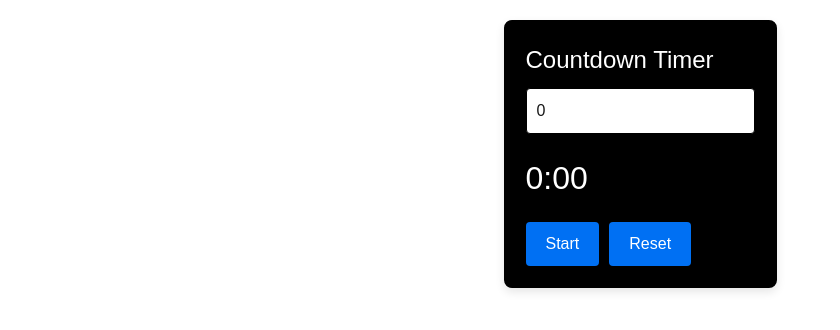
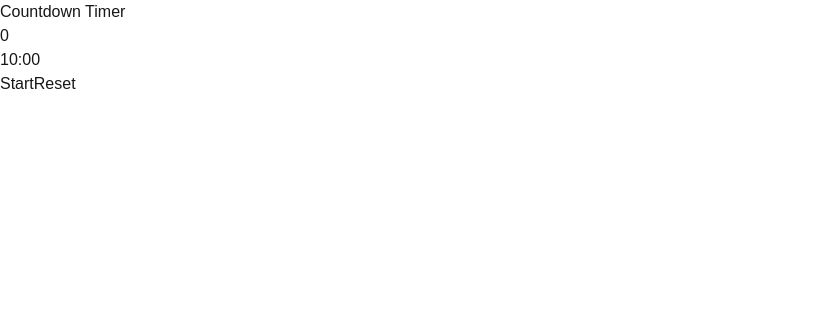
Before and after one commit to Raimaqureshi/countdown-timer, a Next.js app: page / in a window 1280 px wide. Shown: the top 330 px of the page, without its empty margins (0-840 px from the left). Built offline with nearby package versions, Linux system fonts and the light colour scheme.

Commit message:
Initial commit

```diff
--- a/src/app/page.tsx
+++ b/src/app/page.tsx
@@ -1,6 +1,5 @@
 "use client";  // Add this line at the top
 import { useEffect, useState } from 'react';
-import styles from './countdown-timer.module.css'; // Make sure this path is correct
 
 interface CountdownTimerProps {
   initialMinutes?: number;
@@ -18,7 +17,7 @@ const CountdownTimer = ({
   const [inputMinutes, setInputMinutes] = useState<number>(0);
 
   useEffect(() => {
-    let interval: NodeJS.Timeout; // Explicitly typing the interval
+    let interval: NodeJS.Timeout;
 
     if (isActive && !isPaused) {
       interval = setInterval(() => {
@@ -35,7 +34,7 @@ const CountdownTimer = ({
       }, 1000);
     }
 
-    return () => clearInterval(interval); // Clean up the interval
+    return () => clearInterval(interval);
   }, [seconds, minutes, isActive, isPaused]);
 
   const startTimer = () => {
@@ -57,43 +56,30 @@ const CountdownTimer = ({
   };
 
   return (
-    <div className={styles.container}>
-      <div className={styles.timerBox}>
-        <h1 className={styles.heading}>Countdown Timer</h1>
-
-        {/* User input for setting time */}
+    <div>
+      <h1>Countdown Timer</h1>
       <input
         type="number"
         value={inputMinutes}
         onChange={(e) => setInputMinutes(Number(e.target.value))}
         placeholder="Set time in minutes"
-          className={styles.input}
       />
-
-        <div className={styles.timerDisplay}>
+      <div>
         {minutes}:{seconds < 10 ? `0${seconds}` : seconds}
       </div>
-        <div className={styles.buttonContainer}>
+      <div>
         {!isActive && isPaused && (
-            <button onClick={startTimer} className={styles.button}>
-              Start
-            </button>
+          <button onClick={startTimer}>Start</button>
         )}
         {isActive && !isPaused && (
-            <button onClick={pauseTimer} className={styles.button}>
-              Pause
-            </button>
+          <button onClick={pauseTimer}>Pause</button>
         )}
-          <button onClick={resetTimer} className={styles.button}>
-            Reset
-          </button>
-        </div>
+        <button onClick={resetTimer}>Reset</button>
       </div>
     </div>
   );
 };
 
-export default CountdownTimer;
-
-// Usage example
-// You can now use <CountdownTimer /> in your layout or another component.
+export default function Page() {
+    return <CountdownTimer initialMinutes={10} />;
+}
```
Lines whose indentation alone changed are shown as unchanged.
